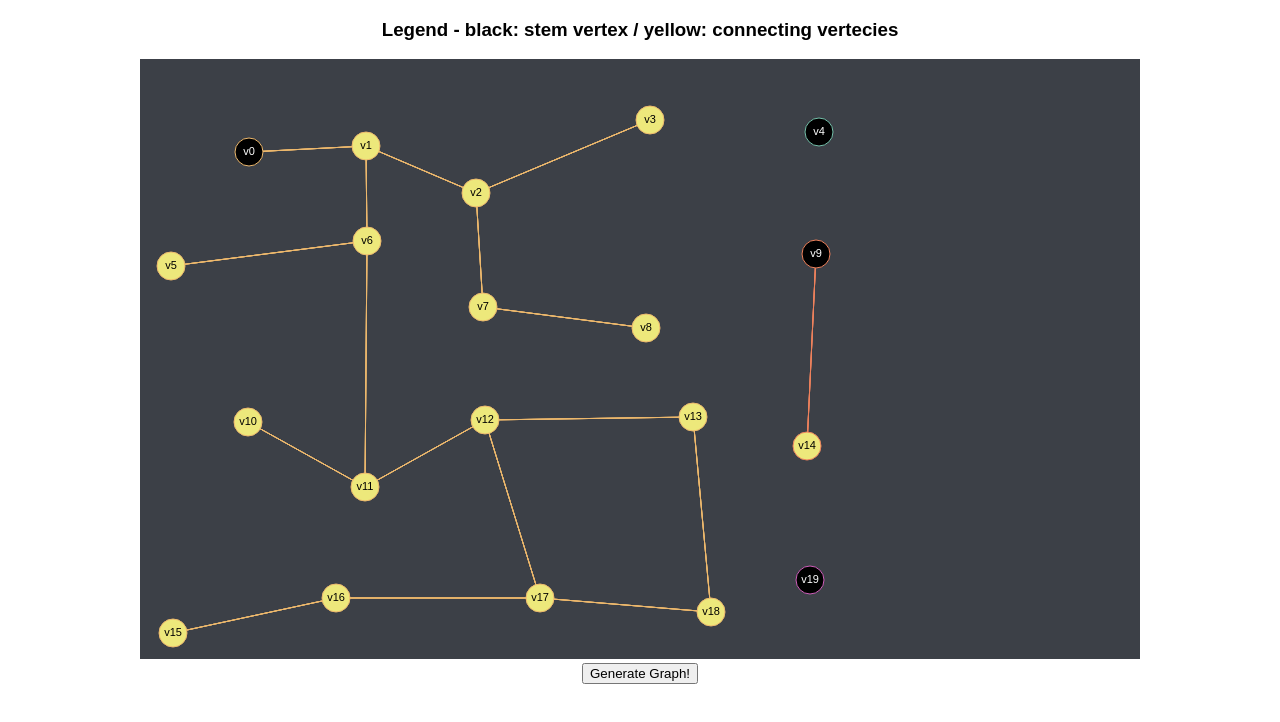
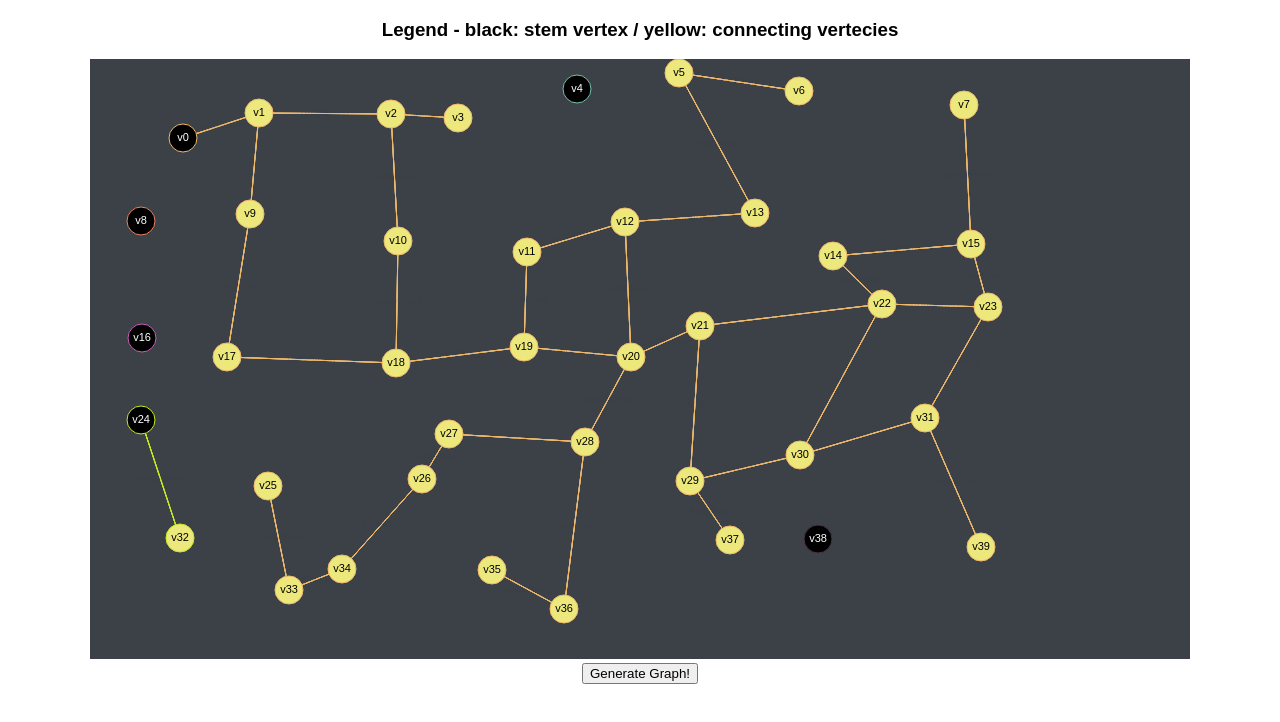
Before and after one commit to bloominstituteoftechnology/Graphs, a React (Create React App) app in the folder projects/graph/: page / in a window 1280 px wide. Shown: the top 722 px of the page. Built offline with nearby package versions, Linux system fonts and the light colour scheme.

Commit message:
working on stretch 1

```diff
--- a/projects/graph/src/App.js
+++ b/projects/graph/src/App.js
@@ -3,7 +3,7 @@ import { Graph } from "./graph";
 import "./App.css";
 
 // !!! IMPLEMENT ME
-const canvasWidth = 1000;
+const canvasWidth = 1100;
 const canvasHeight = 600;
 
 /**
@@ -64,6 +64,15 @@ class GraphView extends Component {
         ctx.beginPath();
         ctx.moveTo(vertex.pos.x, vertex.pos.y);
         ctx.lineTo(edge.destination.pos.x, edge.destination.pos.y);
+
+        ctx.font = "11px arial";
+        ctx.textAlign = "center";
+        ctx.textBaseline = "middle"
+        let edgeAvg_x = (vertex.pos.x + edge.destination.pos.x) / 2
+        let edgeAvg_y = (vertex.pos.y + edge.destination.pos.y) / 2
+        console.log("edge weight:", edge.weight);
+        ctx.fillText(edge.weight, edgeAvg_x, edgeAvg_y)
+
         ctx.closePath();
         ctx.stroke();
       }
@@ -135,14 +144,14 @@ class App extends Component {
     // !!! IMPLEMENT ME
     // use the graph randomize() method
     // this.state.graph.createDummyGraph();
-    this.state.graph.randomize(5, 4, 150, 0.6);
+    this.state.graph.randomize(8, 5, 115, 0.6);
     this.state.graph.bfs();
     // this.state.graph.getConnectedComponents();
   }
 
   generateGraph() {
     this.setState((this.state.graph = new Graph())); // setState to fire componentDidUpdate()
-    this.state.graph.randomize(5, 4, 150, 0.6);
+    this.state.graph.randomize(8, 5, 115, 0.6);
     this.state.graph.bfs();
     // console.log(this.state.graph.vertexes);
     // window.location.reload(true);
--- a/projects/graph/src/graph.js
+++ b/projects/graph/src/graph.js
@@ -152,16 +152,18 @@ export class Graph {
         this.vertexes[i].color_connect = this.getRandomColor(); // random color
 
         queue.push(this.vertexes[i]); // enqueue
-        // console.log("queue:", queue[0]);
 
         while (queue.length !== 0) {
           let u = queue[0];
-          // console.log("u before selected:", u);
           for (let j = 0; j < u.edges.length; j++) {
             if (u.edges[j]) {
               if (u.edges[j].destination.color === "white") {
+                u.edges[j].weight = Math.floor(Math.random() * 100); // weight upto 100
+                // console.log(u.edges[j].weight);
                 u.edges[j].destination.color2 = "#ede87b";
-                u.edges[j].destination.color_connect = this.vertexes[i].color_connect;
+                u.edges[j].destination.color_connect = this.vertexes[
+                  i
+                ].color_connect;
                 queue.push(u.edges[j].destination);
               }
             }
```
